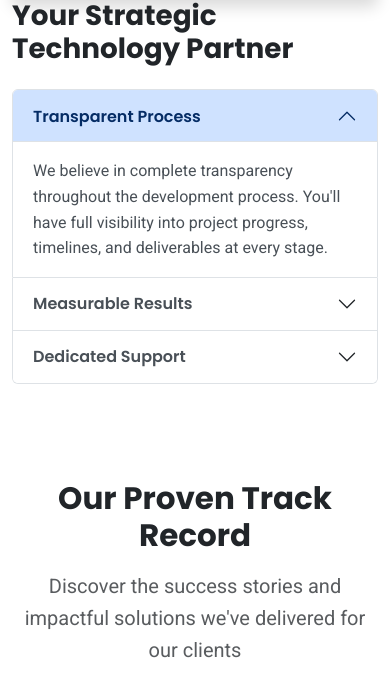
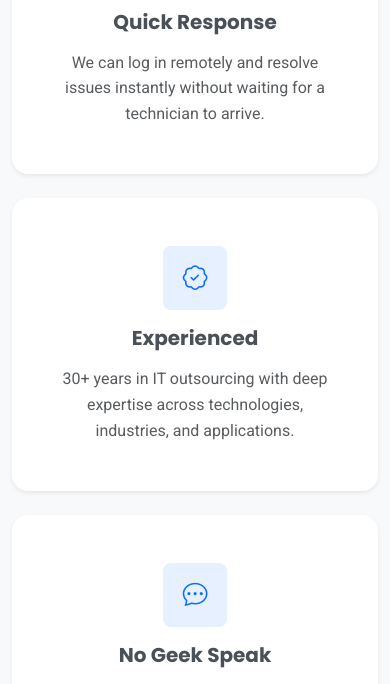
Before and after one commit to Priyanshu845438/Acadify-V3, a PHP site: page / in a window 390 px wide. Shown: the part 3919-4603 px from the top of the page. Run offline with PHP 8.4, Linux system fonts and the light colour scheme.

Commit message:
Add a new "Why Choose Us" section to the homepage
Introduces a new `why-choose-us.html` component and integrates it into the homepage via `components.js`. Styles are updated in `global.css` for enhanced card appearance and consistent icon sizing. The original "Why Choose Us" section in `index.html` is replaced with a placeholder `div` for the new component.

Replit-Commit-Author: Agent
Replit-Commit-Session-Id: 4a81f257-3913-42c3-b099-0580c098bf3c
Replit-Commit-Checkpoint-Type: full_checkpoint
Replit-Commit-Screenshot-Url: https://storage.googleapis.com/screenshot-production-us-central1/3cc4f23a-2c34-45c8-8d38-c5c6ad80edac/4a81f257-3913-42c3-b099-0580c098bf3c/m30UWLk

```diff
--- a/assets/css/global.css
+++ b/assets/css/global.css
@@ -367,3 +367,22 @@ html {
 .text-primary .position-absolute {
   transition: width 0.3s ease;
 }
+
+/* Advantage Cards Enhanced Styling */
+.advantage-card {
+  transition: transform 0.3s ease, box-shadow 0.3s ease;
+}
+
+.advantage-card:hover {
+  transform: translateY(-8px);
+  box-shadow: 0 0.5rem 1rem rgba(0, 0, 0, 0.15) !important;
+}
+
+/* Feature Icon Consistent Sizing */
+.feature-icon {
+  display: inline-flex;
+  align-items: center;
+  justify-content: center;
+  width: 4rem;
+  height: 4rem;
+}
--- a/assets/js/components.js
+++ b/assets/js/components.js
@@ -101,6 +101,7 @@ document.addEventListener('DOMContentLoaded', function() {
     componentLoader.loadComponent('#site-header', '/components/navbar.html');
     componentLoader.loadComponent('#hero-section', '/components/hero.html');
     componentLoader.loadComponent('#site-footer', '/components/footer.html');
+    componentLoader.loadComponent('#why-choose-us-section', '/components/why-choose-us.html');
     componentLoader.loadComponent('#testimonial-cta-section', '/components/testimonial-cta.html');
     componentLoader.loadComponent('#bottom-cta-section', '/components/cta.html');
 
--- /dev/null
+++ b/components/why-choose-us.html
@@ -0,0 +1,99 @@
+<!-- WHY CHOOSE US SECTION -->
+<section class="py-5 bg-light">
+    <div class="container">
+
+        <!-- Section Header -->
+        <div class="text-center mb-5">
+            <h6 class="text-primary fw-bold text-uppercase mb-3">Why Choose Us</h6>
+            <h2 class="display-5 fw-bold">
+                The <span class="text-primary position-relative">
+                    Ideovent Advantage
+                    <span class="position-absolute bottom-0 start-0" style="width: 100%; height: 3px; background: #0D6EFD;"></span>
+                </span> Over Others
+            </h2>
+        </div>
+
+        <!-- Features Grid -->
+        <div class="row g-4">
+
+            <!-- Feature 1: Quick Response -->
+            <div class="col-lg-4 col-md-6">
+                <div class="advantage-card card h-100 shadow-sm border-0 rounded-4 p-4">
+                    <div class="card-body text-center">
+                        <div class="feature-icon bg-primary bg-opacity-10 text-primary rounded-3 mb-3 d-inline-flex align-items-center justify-content-center" style="width: 4rem; height: 4rem;">
+                            <i class="bi bi-headset fs-2"></i>
+                        </div>
+                        <h5 class="card-title fw-bold mb-3">Quick Response</h5>
+                        <p class="card-text text-muted">We can log in remotely and resolve issues instantly without waiting for a technician to arrive.</p>
+                    </div>
+                </div>
+            </div>
+
+            <!-- Feature 2: Experienced -->
+            <div class="col-lg-4 col-md-6">
+                <div class="advantage-card card h-100 shadow-sm border-0 rounded-4 p-4">
+                    <div class="card-body text-center">
+                        <div class="feature-icon bg-primary bg-opacity-10 text-primary rounded-3 mb-3 d-inline-flex align-items-center justify-content-center" style="width: 4rem; height: 4rem;">
+                            <i class="bi bi-patch-check fs-2"></i>
+                        </div>
+                        <h5 class="card-title fw-bold mb-3">Experienced</h5>
+                        <p class="card-text text-muted">30+ years in IT outsourcing with deep expertise across technologies, industries, and applications.</p>
+                    </div>
+                </div>
+            </div>
+
+            <!-- Feature 3: No Geek Speak -->
+            <div class="col-lg-4 col-md-6">
+                <div class="advantage-card card h-100 shadow-sm border-0 rounded-4 p-4">
+                    <div class="card-body text-center">
+                        <div class="feature-icon bg-primary bg-opacity-10 text-primary rounded-3 mb-3 d-inline-flex align-items-center justify-content-center" style="width: 4rem; height: 4rem;">
+                            <i class="bi bi-chat-dots fs-2"></i>
+                        </div>
+                        <h5 class="card-title fw-bold mb-3">No Geek Speak</h5>
+                        <p class="card-text text-muted">We explain everything in plain English so you fully understand what's happening with your technology.</p>
+                    </div>
+                </div>
+            </div>
+
+            <!-- Feature 4: Business Savvy -->
+            <div class="col-lg-4 col-md-6">
+                <div class="advantage-card card h-100 shadow-sm border-0 rounded-4 p-4">
+                    <div class="card-body text-center">
+                        <div class="feature-icon bg-primary bg-opacity-10 text-primary rounded-3 mb-3 d-inline-flex align-items-center justify-content-center" style="width: 4rem; height: 4rem;">
+                            <i class="bi bi-briefcase fs-2"></i>
+                        </div>
+                        <h5 class="card-title fw-bold mb-3">Business Savvy</h5>
+                        <p class="card-text text-muted">Solutions designed with a clear focus on your company's needs and business goals.</p>
+                    </div>
+                </div>
+            </div>
+
+            <!-- Feature 5: One Stop Shop -->
+            <div class="col-lg-4 col-md-6">
+                <div class="advantage-card card h-100 shadow-sm border-0 rounded-4 p-4">
+                    <div class="card-body text-center">
+                        <div class="feature-icon bg-primary bg-opacity-10 text-primary rounded-3 mb-3 d-inline-flex align-items-center justify-content-center" style="width: 4rem; height: 4rem;">
+                            <i class="bi bi-code-slash fs-2"></i>
+                        </div>
+                        <h5 class="card-title fw-bold mb-3">One Stop Shop</h5>
+                        <p class="card-text text-muted">From hardware to software, we manage every aspect of your IT infrastructure.</p>
+                    </div>
+                </div>
+            </div>
+
+            <!-- Feature 6: 100% Satisfaction Guarantee -->
+            <div class="col-lg-4 col-md-6">
+                <div class="advantage-card card h-100 shadow-sm border-0 rounded-4 p-4">
+                    <div class="card-body text-center">
+                        <div class="feature-icon bg-primary bg-opacity-10 text-primary rounded-3 mb-3 d-inline-flex align-items-center justify-content-center" style="width: 4rem; height: 4rem;">
+                            <i class="bi bi-emoji-smile fs-2"></i>
+                        </div>
+                        <h5 class="card-title fw-bold mb-3">100% Satisfaction Guarantee</h5>
+                        <p class="card-text text-muted">We ensure your complete satisfaction—no hassles, no problems, just solutions that work.</p>
+                    </div>
+                </div>
+            </div>
+
+        </div>
+    </div>
+</section>
--- a/index.html
+++ b/index.html
@@ -192,57 +192,7 @@
     </section>
 
     <!-- Why Choose Us Section -->
-    <section class="py-5">
-        <div class="container">
-            <div class="row align-items-center">
-                <div class="col-md-6">
-                    <img src="https://images.unsplash.com/photo-1497366216548-37526070297c?auto=format&fit=crop&w=800&q=80"
-                         alt="Modern office team" class="img-fluid rounded shadow">
-                </div>
-                <div class="col-md-6">
-                    <h1 class="display-6 fw-bold mb-4">Your Strategic Technology Partner</h1>
-                    <div class="accordion" id="whyChooseAccordion">
-                        <div class="accordion-item">
-                            <h2 class="accordion-header" id="headingOne">
-                                <button class="accordion-button fw-medium" type="button" data-bs-toggle="collapse" data-bs-target="#collapseOne" aria-expanded="true" aria-controls="collapseOne">
-                                    Transparent Process
-                                </button>
-                            </h2>
-                            <div id="collapseOne" class="accordion-collapse collapse show" aria-labelledby="headingOne" data-bs-parent="#whyChooseAccordion">
-                                <div class="accordion-body">
-                                    We believe in complete transparency throughout the development process. You'll have full visibility into project progress, timelines, and deliverables at every stage.
-                                </div>
-                            </div>
-                        </div>
-                        <div class="accordion-item">
-                            <h2 class="accordion-header" id="headingTwo">
-                                <button class="accordion-button collapsed fw-medium" type="button" data-bs-toggle="collapse" data-bs-target="#collapseTwo" aria-expanded="false" aria-controls="collapseTwo">
-                                    Measurable Results
-                                </button>
-                            </h2>
-                            <div id="collapseTwo" class="accordion-collapse collapse" aria-labelledby="headingTwo" data-bs-parent="#whyChooseAccordion">
-                                <div class="accordion-body">
-                                    Our solutions are designed with clear success metrics and KPIs. We track performance, user engagement, and business growth to ensure your investment delivers real value.
-                                </div>
-                            </div>
-                        </div>
-                        <div class="accordion-item">
-                            <h2 class="accordion-header" id="headingThree">
-                                <button class="accordion-button collapsed fw-medium" type="button" data-bs-toggle="collapse" data-bs-target="#collapseThree" aria-expanded="false" aria-controls="collapseThree">
-                                    Dedicated Support
-                                </button>
-                            </h2>
-                            <div id="collapseThree" class="accordion-collapse collapse" aria-labelledby="headingThree" data-bs-parent="#whyChooseAccordion">
-                                <div class="accordion-body">
-                                    Our team provides ongoing support and maintenance to ensure your digital solutions continue to perform optimally. We're always here when you need us.
-                                </div>
-                            </div>
-                        </div>
-                    </div>
-                </div>
-            </div>
-        </div>
-    </section>
+    <div id="why-choose-us-section"></div>
 
     <!-- Portfolio Snapshot Section -->
     <section class="py-5 bg-white">
```
Also changed, not shown: attached_assets/Pasted-Of-course-This-is-a-classic-and-highly-effective-Why-Choose-Us-or-Advantages-section-It-builds-1757750855493_1757750855494.txt (added, +153 -0 lines), attached_assets/image_1757750793635.png (added), 3 other files.
